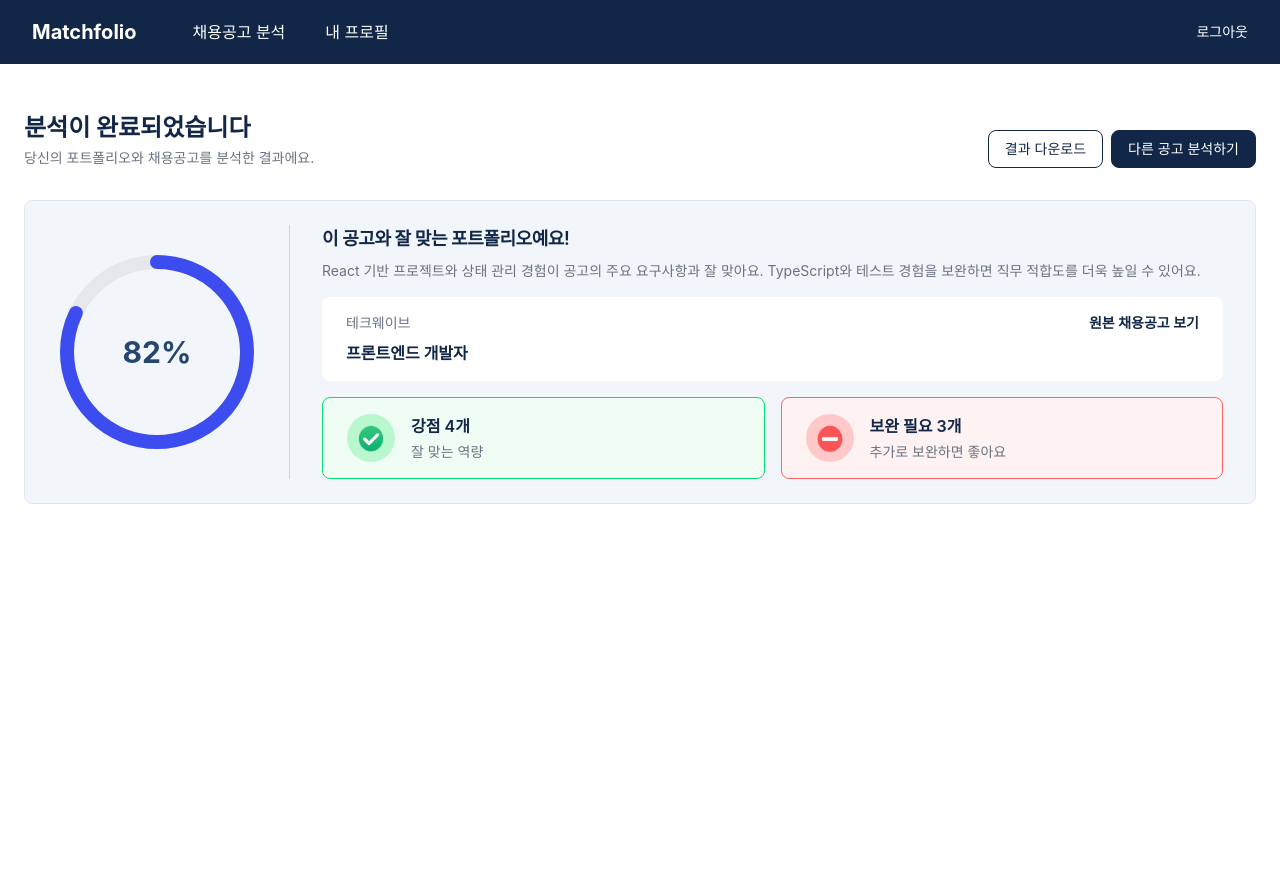
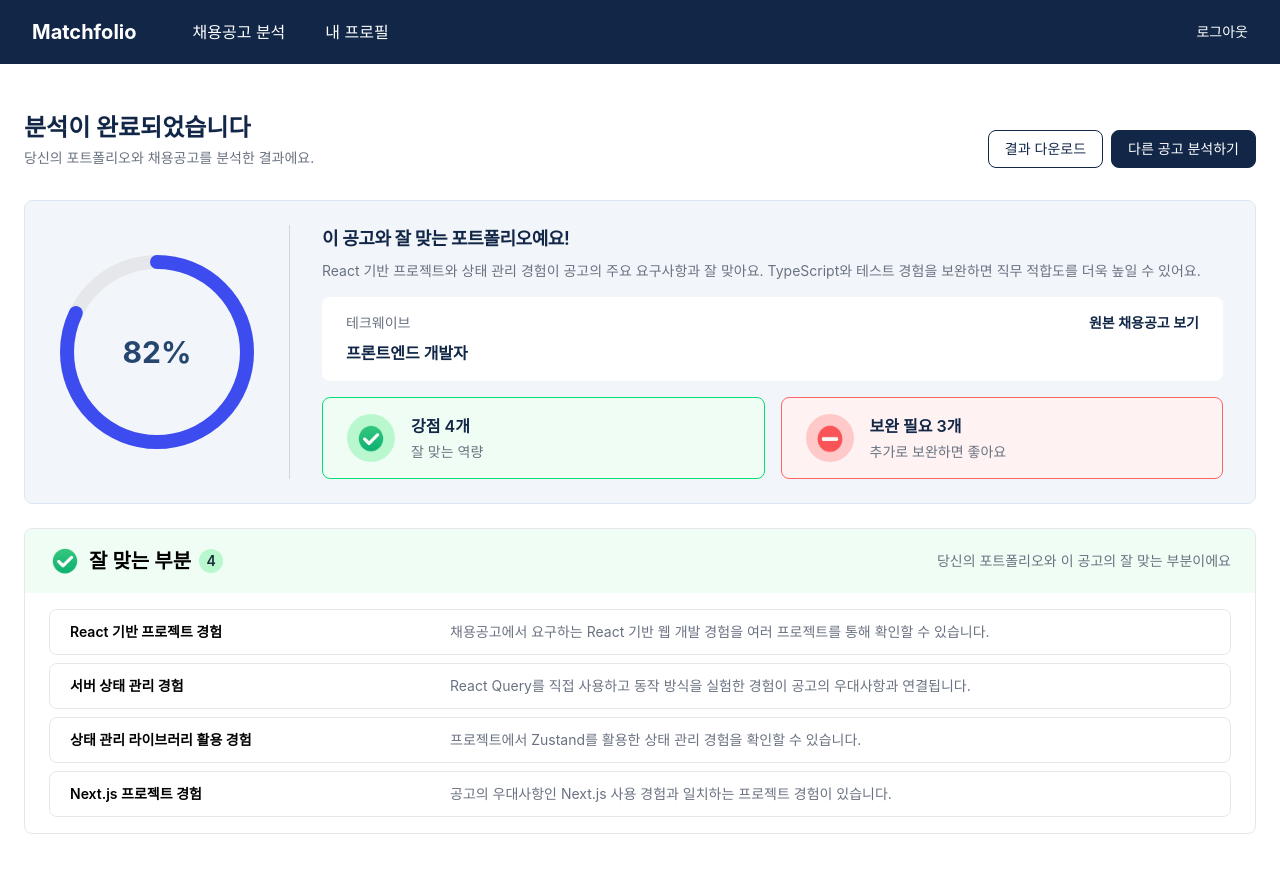
Before and after one commit to dajung-y/matchfolio, a React (Vite) app: page /match in a window 1280 px wide. Shown: the top 872 px of the page. Before the commit the page ends 800 px from the top, so only its background shows below. Built offline with nearby package versions, Linux system fonts and the light colour scheme.

Commit message:
feat: match result page Strength section 구현

```diff
--- /dev/null
+++ b/src/components/matching/StrengthSection.jsx
@@ -0,0 +1,39 @@
+import checkIcon from "../../assets/icons/check64.png";
+export default function StrengthSection({ strengthCount, strengths }) {
+  return (
+    <section className="overflow-hidden rounded-lg border border-gray-200 bg-white">
+      {/* header */}
+      <div className="px-6 py-4 bg-green-50">
+        <div className="flex items-center justify-between">
+          <div className="flex items-center gap-2">
+            <div className="w-8 h-8">
+              <img src={checkIcon} alt="checkIcon" className="w-full" />
+            </div>
+            <h3 className="text-xl font-semibold">잘 맞는 부분</h3>
+            <div className="flex items-center justify-center w-6 h-6 rounded-full bg-green-200 text-sm font-semibold text-gray-800">
+              {strengthCount}
+            </div>
+          </div>
+          <p className="text-sm text-gray-500">
+            당신의 포트폴리오와 이 공고의 잘 맞는 부분이에요
+          </p>
+        </div>
+      </div>
+
+      {/* content */}
+      <div className="px-6 py-4">
+        {/* items */}
+        <div className="space-y-2">
+          {strengths.map((item) => (
+            <div
+              key={item.id}
+              className="flex items-center px-5 py-3 rounded-lg border border-gray-200">
+              <p className="min-w-1/3 text-sm font-semibold">{item.title}</p>
+              <p className="text-sm text-gray-500">{item.description}</p>
+            </div>
+          ))}
+        </div>
+      </div>
+    </section>
+  );
+}
--- a/src/pages/MatchingResultPage.jsx
+++ b/src/pages/MatchingResultPage.jsx
@@ -2,6 +2,7 @@ import { Link } from "react-router-dom";
 import { mockJob } from "../data/mockJob.js";
 import { mockMatchResult } from "../data/mockMatchResult.js";
 import MatchSummary from "../components/matching/MatchSummary.jsx";
+import StrengthSection from "../components/matching/StrengthSection.jsx";
 
 export default function MatchingResultPage() {
   const handleDownload = () => {
@@ -48,6 +49,14 @@ export default function MatchingResultPage() {
           matchScore={mockMatchResult.matchScore}
         />
       </div>
+
+      {/* strength section */}
+      <div className="mt-6">
+        <StrengthSection
+          strengthCount={mockMatchResult.strengths.length}
+          strengths={mockMatchResult.strengths}
+        />
+      </div>
     </main>
   );
 }
```
